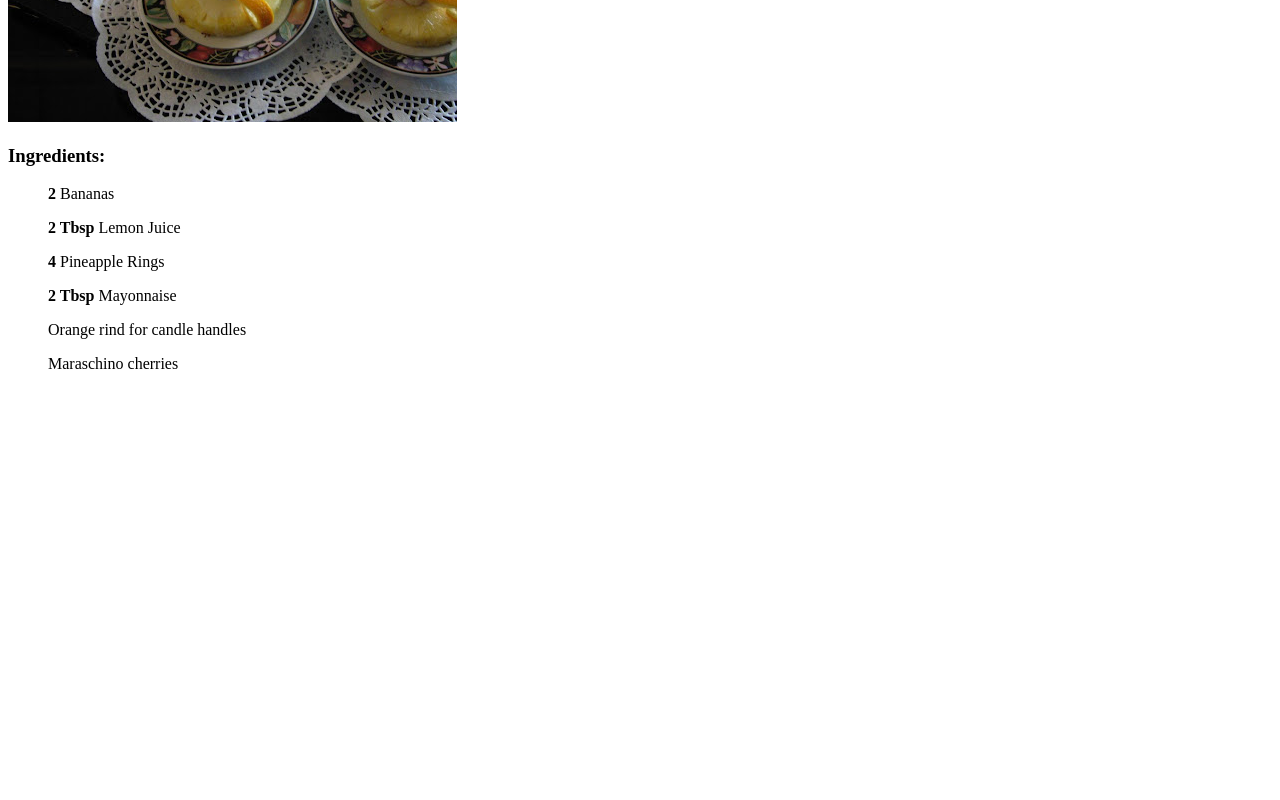
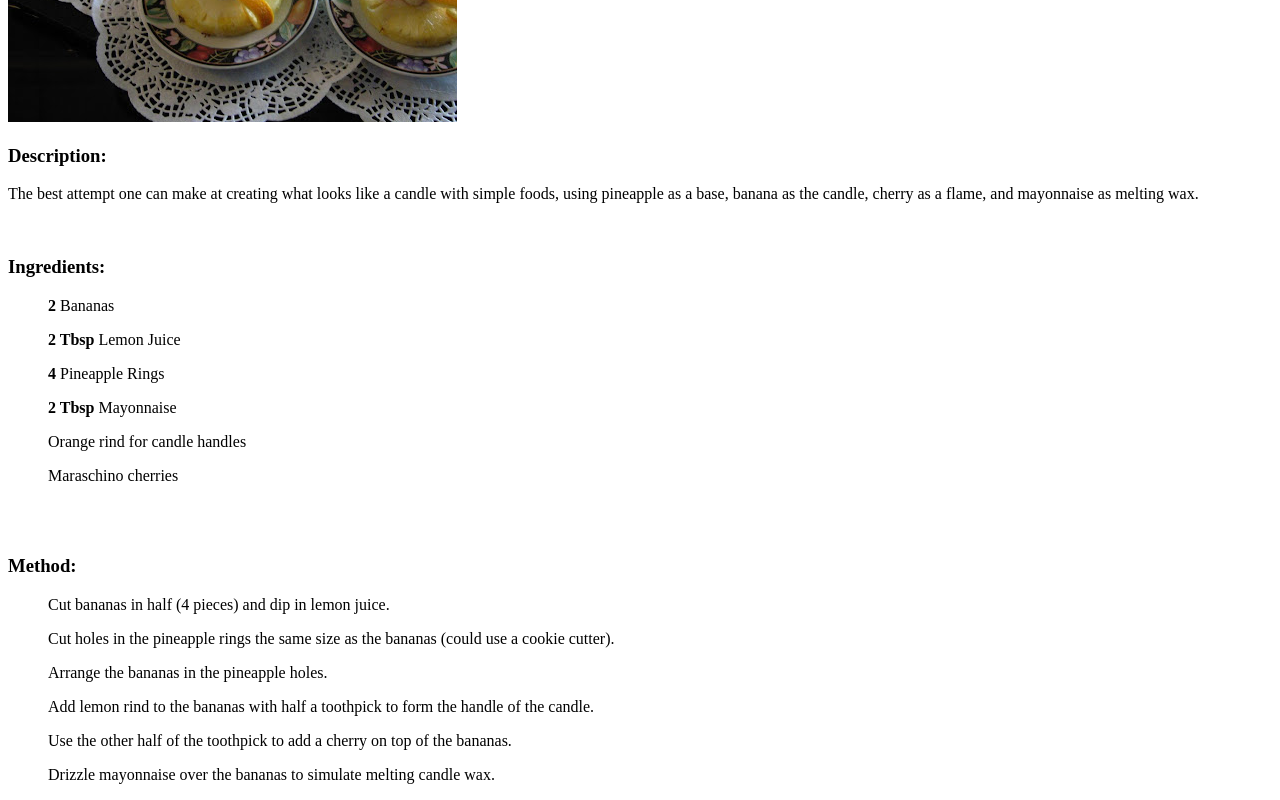
Before and after one commit to InSouled/odin-recipes, a plain HTML site: page recipes/bananacandle.html in a window 1280 px wide. Shown: the part 335-1135 px from the top of the page. Before the commit the page ends 800 px from the top, so only its background shows below. Drawn offline with Linux system fonts and the light colour scheme.

Commit message:
Completed first recipe with added description and method.

```diff
--- a/recipes/bananacandle.html
+++ b/recipes/bananacandle.html
@@ -10,6 +10,12 @@
     <br>
     <img src="./images/pineapple and banana candle image.png" alt="Pineapple and banana candle image" height="359" width="449">
     <br>
+    <h3>Description:</h3>
+    <p>The best attempt one can make at creating what looks like a candle with simple foods,
+        using pineapple as a base, banana as the candle, cherry as a flame, and mayonnaise
+        as melting wax.
+    </p>
+    <br>
     <h3>Ingredients:</h3>
     <ul>
         <p><b>2</b> Bananas</p>
@@ -19,5 +25,15 @@
         <p>Orange rind for candle handles</p>
         <p>Maraschino cherries</p>
     </ul>
+    <br><br>
+    <h3>Method:</h3>
+    <ol>
+        <p>Cut bananas in half (4 pieces) and dip in lemon juice.</p>
+        <p>Cut holes in the pineapple rings the same size as the bananas (could use a cookie cutter).</p>
+        <p>Arrange the bananas in the pineapple holes.</p>
+        <p>Add lemon rind to the bananas with half a toothpick to form the handle of the candle.</p>
+        <p>Use the other half of the toothpick to add a cherry on top of the bananas.</p>
+        <p>Drizzle mayonnaise over the bananas to simulate melting candle wax.</p>
+    </ol>
 </body>
 </html>
```
